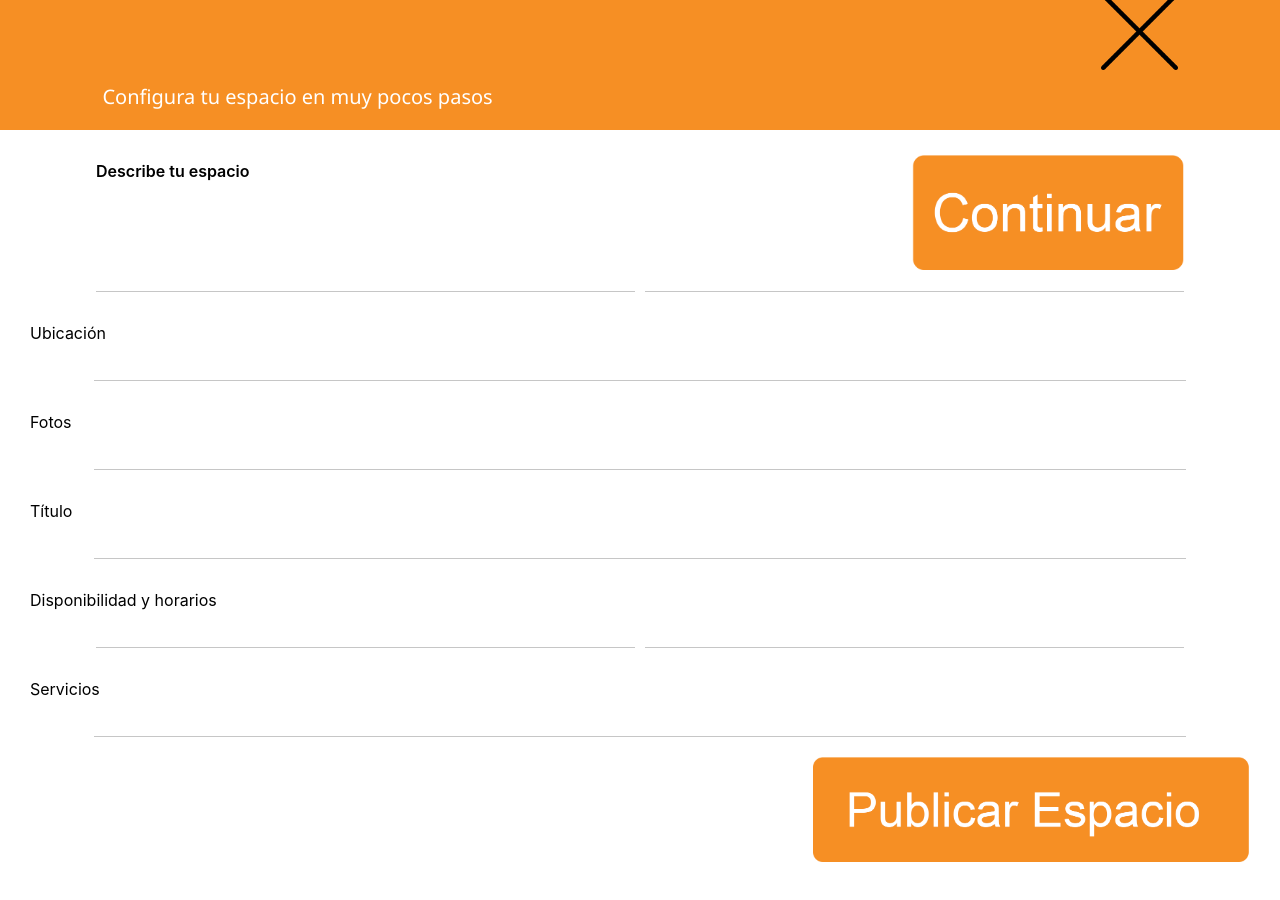
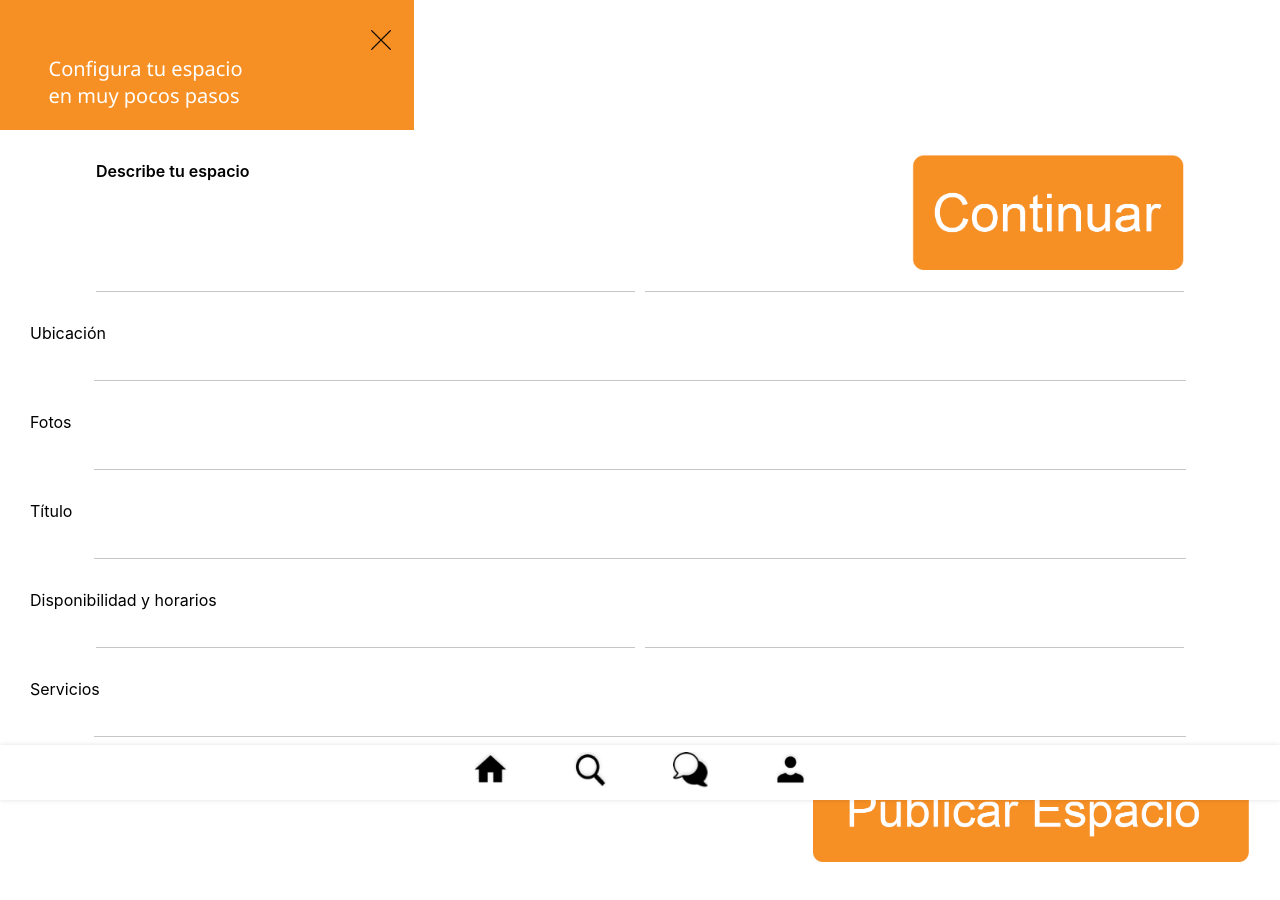
Before and after one commit to AlejandroPolskoy/proyecto-final-maletas, a React (Create React App) app: page /hacerse-guardian in a window 1280 px wide. Shown: the top 900 px of the page. Before the commit the page ends 862 px from the top, so only its background shows below. Built offline with nearby package versions, Linux system fonts and the light colour scheme; no server answers.

Commit message:
styles and routing hacerse guardian

```diff
--- a/src/App.js
+++ b/src/App.js
@@ -41,9 +41,10 @@ function App() {
             <Route path="/maps" element={<Maps />} />
             <Route path="/hacerse-guardian" element={<HacerseGuardian/>} />
             <Route path="/user-file" element={<UserFile />} />
-            <Route path="/miperfil" element={<MiPerfil />} />
+            <Route path="/editar-perfil" element={<MiPerfil />} />
             <Route path="/reserva" element={<Reserva/>}/>
             <Route path="/chat" element={<Chat/>}/>
+            <Route path="/mi-perfil" element={<Usuario />} />
           </Routes>
         </div>
       </Router>
--- a/src/Pages/Anuncios/HacerseGuardian.css
+++ b/src/Pages/Anuncios/HacerseGuardian.css
@@ -1,22 +1,36 @@
+@import url("https://fonts.googleapis.com/css2?family=Catamaran:wght@300;500&family=Noto+Sans&display=swap");
+.guardian-container {
+  padding-bottom: 70px;
+}
+
 .configuracionContainer {
   height: 130px;
   background-color: rgb(246, 143, 36);
   display: flex;
-  justify-content: space-between;
-  align-items: flex-end;
+  justify-content: space-around;
+  width: 414px;
 }
-.configuracionContainer p {
-  width: 52%;
+.configuracionContainer .configuracionTitulo {
+  width: 200px;
+  height: 50px;
   color: white;
-  font-family: Noto Sans;
+  font-family: "Noto Sans", sans-serif;
   font-size: 20px;
   text-align: left;
-  padding-left: 8%;
+  margin-top: 55px;
 }
-.configuracionContainer img {
-  width: 6%;
-  padding-bottom: 60px;
-  padding-right: 8%;
+.configuracionContainer .cross-link {
+  width: 20px;
+  height: 20px;
+}
+.configuracionContainer .cross-link .botonx {
+  width: 100%;
+  height: 100%;
+  padding-bottom: 0px;
+  margin-bottom: 0px;
+  padding-top: 30px;
+  padding-right: 0px;
+  padding-left: 25px;
 }
 
 .continuar {
@@ -62,7 +76,7 @@
   border: none;
   border-bottom: 1px solid rgb(198, 198, 198);
   outline: none;
-  font-family: Noto Sans;
+  font-family: "Noto Sans", sans-serif;
   font-size: 12px;
   color: rgb(92, 92, 92);
 }
@@ -72,10 +86,9 @@
   margin: 0 auto;
   border: none;
   outline: none;
-  font-family: Noto Sans;
+  font-family: "Noto Sans", sans-serif;
   font-size: 14px;
   color: rgb(182, 179, 175);
-  font-family: Noto Sans;
   font-weight: 600;
   border-bottom: 1px solid rgb(198, 198, 198);
 }
@@ -89,4 +102,6 @@
 
 .botonPublicar {
   width: 35%;
+  font-family: "Noto Sans", sans-serif;
+  letter-spacing: 0.5;
 }/*# sourceMappingURL=HacerseGuardian.css.map */
--- a/src/Pages/Anuncios/HacerseGuardian.jsx
+++ b/src/Pages/Anuncios/HacerseGuardian.jsx
@@ -1,43 +1,30 @@
-import React from 'react';
-import { useState } from 'react';
-import backIcon from '../../assets/icons8Back100Copy@3x.png';
-import flecha from '../../assets/circulo_flecha.png';
-import continuar from '../../assets/continuar.png';
-import botonPublicar from '../../assets/botonPublicar.png';
-import botonx from '../../assets/x.png';
-// import "./Anuncios.scss";
+import React from "react";
+import { useState } from "react";
+import flecha from "../../assets/circulo_flecha.png";
+import continuar from "../../assets/continuar.png";
+import botonPublicar from "../../assets/botonPublicar.png";
+import botonx from "../../assets/x.png";
 import "./HacerseGuardian.scss";
-import { Link } from 'react-router-dom'
-import Ubicacion from './Ubicacion';
-import Fotos from './Fotos';
-import Titulo from './Titulo';
-import Disponibilidad from './Disponibilidad';
-import Servicios from './Servicios';
-import Descripcion from './Descripcion';
-import { useRef } from 'react';
-
-
-
+import { NavLink } from "react-router-dom";
+import Ubicacion from "./Ubicacion";
+import Fotos from "./Fotos";
+import Titulo from "./Titulo";
+import Disponibilidad from "./Disponibilidad";
+import Servicios from "./Servicios";
+import Descripcion from "./Descripcion";
+import Footer from "../../Componentes/Footer/Footer";
 
 
 export default function HacerseGuardian() {
-
-
-    const [paginas, setPaginas] =useState(0);
+  const [paginas, setPaginas] = useState(0);
 
   const [propiedad, setPropiedad] = useState("");
-
 
   const [direccion, setDireccion] = useState("");
 
   const [titulo, setTitulo] = useState("");
 
   const [servicio, setServicio] = useState("");
-
-
-
-
-
 
   const handleFlechaClick = () => {
     setPaginas(paginas + 1);
@@ -81,41 +68,46 @@ export default function HacerseGuardian() {
 
   const [selectedDisponibilidad02, setSelectedDisponibilidad02] = useState("");
 
-
-
   return (
-
-        <div>
-
+    <div className='guardian-container'>
       {paginas !== 0 && paginas !== 6 && (
-            <img onClick = {handleFlechaClick}   className="flecha" src={flecha} alt="flecha"></img>
+        <img
+          onClick={handleFlechaClick}
+          className="flecha"
+          src={flecha}
+          alt="flecha"
+        ></img>
       )}
 
-
-            {paginas===0 && (
-
+      {paginas === 0 && (
         <div>
-
           <div className="configuracionContainer">
-                        <p className="configuracionTitulo">Configura tu espacio en muy pocos pasos</p>
-                        <img onClick = {handleFlechaClick}   className="botonx" src={botonx} alt="continuar"></img>
-
+            <p className="configuracionTitulo">
+              Configura tu espacio en muy pocos pasos
+            </p>
+            <NavLink className='cross-link' to='/mi-perfil'><img className="botonx" src={botonx} alt="continuar" /></NavLink>
           </div>
 
           <div className="items__container">
             <div>
               <div className="describe">
                 <p className="categoria--negrita">Describe tu espacio</p>
-                                <img onClick = {handleFlechaClick}   className="continuar" src={continuar} alt="continuar"></img>
-
+                <img
+                  onClick={handleFlechaClick}
+                  className="continuar"
+                  src={continuar}
+                  alt="continuar"
+                ></img>
               </div>
               <div className="describe__options">
-                                <input type="text"
+                <input
+                  type="text"
                   id="input00"
                   className="inputGuardian"
                   value={selectedOption}
                 />
-                                <input type="text"
+                <input
+                  type="text"
                   id="input001"
                   className="inputGuardian"
                   value={selectedOption02}
@@ -125,25 +117,26 @@ export default function HacerseGuardian() {
 
             <div>
               <p className="categoria">Ubicación </p>
-                            <input type="text"
+              <input
+                type="text"
                 id="input01"
                 className="inputGuardian"
                 value={direccion}
               />
-
             </div>
             <div>
               <p className="categoria">Fotos</p>
-                                <input type="text"
+              <input
+                type="text"
                 id="input02"
                 className="inputGuardian"
                 value={selectedFileName}
               />
-
             </div>
             <div>
               <p className="categoria">Título </p>
-                                <input type="text"
+              <input
+                type="text"
                 id="input03"
                 className="inputGuardian"
                 value={titulo}
@@ -154,12 +147,14 @@ export default function HacerseGuardian() {
                 <p className="categoria">Disponibilidad y horarios</p>
               </div>
               <div className="describe__options">
-                                <input type="text"
+                <input
+                  type="text"
                   id="input00"
                   className="inputGuardian"
                   value={selectedDisponibilidad}
                 />
-                                <input type="text"
+                <input
+                  type="text"
                   id="input001"
                   className="inputGuardian"
                   value={selectedDisponibilidad02}
@@ -168,7 +163,8 @@ export default function HacerseGuardian() {
             </div>
             <div>
               <p className="categoria">Servicios</p>
-                            <input type="text"
+              <input
+                type="text"
                 id="input03"
                 className="inputGuardian"
                 value={servicio}
@@ -177,72 +173,74 @@ export default function HacerseGuardian() {
           </div>
 
           <div className="botonPublicar__container">
-                        <img onClick = {handleFlechaClick}   className="botonPublicar" src={botonPublicar} alt="continuar"></img>
+            <img
+              onClick={handleFlechaClick}
+              className="botonPublicar"
+              src={botonPublicar}
+              alt="continuar"
+            ></img>
+          </div>
         </div>
 
-                </div>
       )}
 
-
-
-
-        { (paginas==1) && (
+      {paginas == 1 && (
         <Descripcion
-        onChangePropiedad = {onChangePropiedad}
+          onChangePropiedad={onChangePropiedad}
           propiedad={propiedad}
-        onBackClick= {handleBack}
+          onBackClick={handleBack}
           setSelectedOption={setSelectedOption}
           setSelectedOption02={setSelectedOption02}
           selectedOption={selectedOption}
           selectedOption02={selectedOption02}
-        />)}
+        />
+      )}
 
-
-        { (paginas==2) && (
+      {paginas == 2 && (
         <Ubicacion
-         onChangeDireccion = {onChangeDireccion}
+          onChangeDireccion={onChangeDireccion}
           direccion={direccion}
           onBackClick={handleBack}
-         ></Ubicacion>)}
+        ></Ubicacion>
+      )}
 
-
-        { (paginas==3) && (
+      {paginas == 3 && (
         <Fotos
           onChangeFotos={onChangeFoto}
           onBackClick={handleBack}
           selectedFileName={selectedFileName}
           setSelectedFileName={setSelectedFileName}
-         />)}
+        />
+      )}
 
-
-        { (paginas==4) && (
+      {paginas == 4 && (
         <Titulo
           onChangeTitulo={onChangeTitulo}
           titulo={titulo}
           onBackClick={handleBack}
-         />)}
+        />
+      )}
 
-
-        { (paginas==5) && (
+      {paginas == 5 && (
         <Disponibilidad
-        onChangePropiedad = {onChangePropiedad}
+          onChangePropiedad={onChangePropiedad}
           propiedad={propiedad}
-        onBackClick= {handleBack}
+          onBackClick={handleBack}
           setSelectedDisponibilidad={setSelectedDisponibilidad}
           setSelectedDisponibilidad02={setSelectedDisponibilidad02}
           selectedDisponibilidad={selectedDisponibilidad}
           selectedDisponibilidad02={selectedDisponibilidad02}
-        />)}
+        />
+      )}
 
-
-        { (paginas==6) && (
+      {paginas == 6 && (
         <Servicios
-        onChangeServicio = {onChangeServicio}
+          onChangeServicio={onChangeServicio}
           servicio={servicio}
           onVolverClick={handleVolverClick}
         ></Servicios>
       )}
-
+      <Footer />
     </div>
-    )
+  );
 }
--- a/src/Pages/Anuncios/HacerseGuardian.scss
+++ b/src/Pages/Anuncios/HacerseGuardian.scss
@@ -1,34 +1,41 @@
+@import url('https://fonts.googleapis.com/css2?family=Catamaran:wght@300;500&family=Noto+Sans&display=swap');
+
+.guardian-container {
+    padding-bottom: 70px;
+}
 
 .configuracionContainer{
-
     height: 130px;
     background-color: rgb(246, 143, 36);
     display: flex;
-    justify-content: space-between;
-    align-items: flex-end;
+    justify-content: space-around;
+    width: 414px;
 
-    p{
-        width: 52%;
+    .configuracionTitulo{
+        width: 200px;
+        height: 50px;
         color: white;
-        font-family: Noto Sans;
+        font-family: 'Noto Sans', sans-serif;
         font-size: 20px;
         text-align: left;
-
-        padding-left: 8%;
+        margin-top: 55px;
     }
 
-    img{
+    .cross-link {
+        width: 20px;
+        height: 20px;
 
-         width: 6%;
-         padding-bottom: 60px;
-         padding-right: 8%;
-
-
+         .botonx{
+            width: 100%;
+            height: 100%;
+            padding-bottom: 0px;
+            margin-bottom: 0px;
+            padding-top: 30px;
+            padding-right: 0px;
+            padding-left: 25px;
+        }
     }
-
 }
-
-
 
 .continuar{
     width: 25%;
@@ -76,7 +83,7 @@
     border: none;
     border-bottom: 1px solid rgb(198, 198, 198);
     outline: none;
-    font-family: Noto Sans;
+    font-family: 'Noto Sans', sans-serif;
     font-size:12px;
     color: rgb(92, 92, 92);
 }
@@ -86,10 +93,9 @@
     margin: 0 auto;
     border: none;
     outline: none;
-    font-family: Noto Sans;
+    font-family: 'Noto Sans', sans-serif;
     font-size:14px;
     color: rgb(182, 179, 175);
-    font-family: Noto Sans;
     font-weight: 600;
     border-bottom: 1px solid rgb(198, 198, 198);
 
@@ -102,11 +108,10 @@
     justify-content: flex-end;
     padding-top: 20px;
     padding-right: 30px;
-
-
 }
 
 .botonPublicar{
-
     width: 35%;
+    font-family: 'Noto Sans', sans-serif;
+    letter-spacing: 0.5;
 }
```
Also changed, not shown: 1 other file (tests, documents, lock files or other folders). Lines whose indentation alone changed are shown as unchanged.
